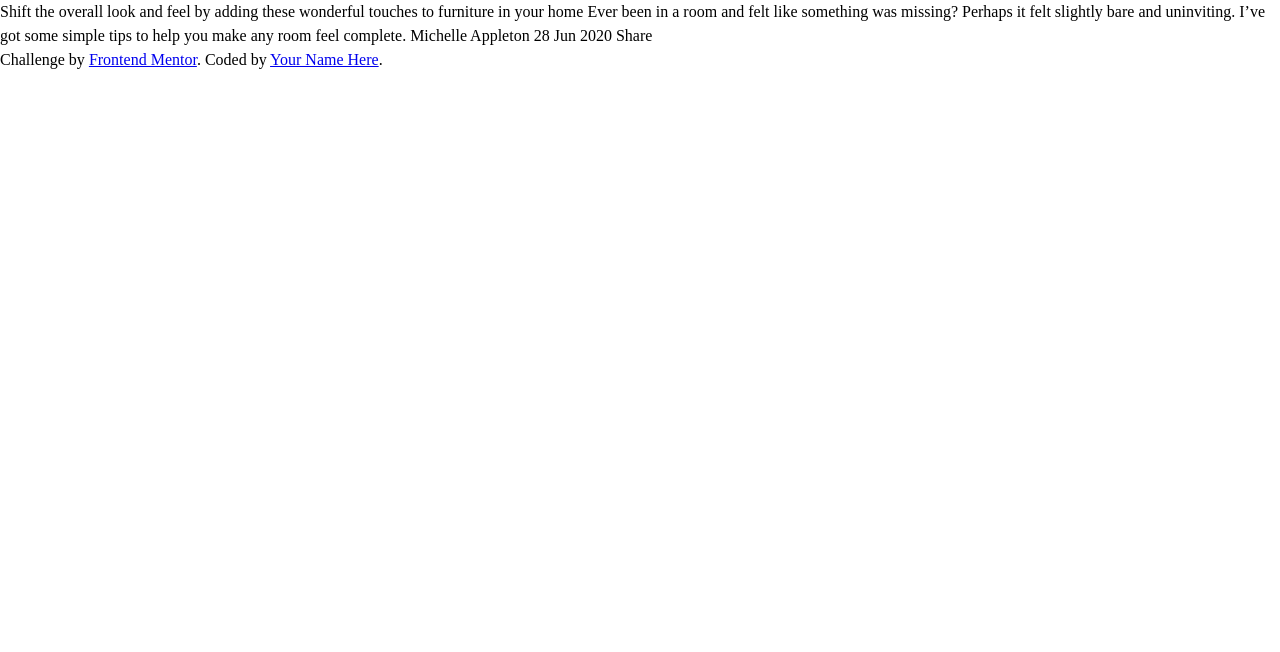
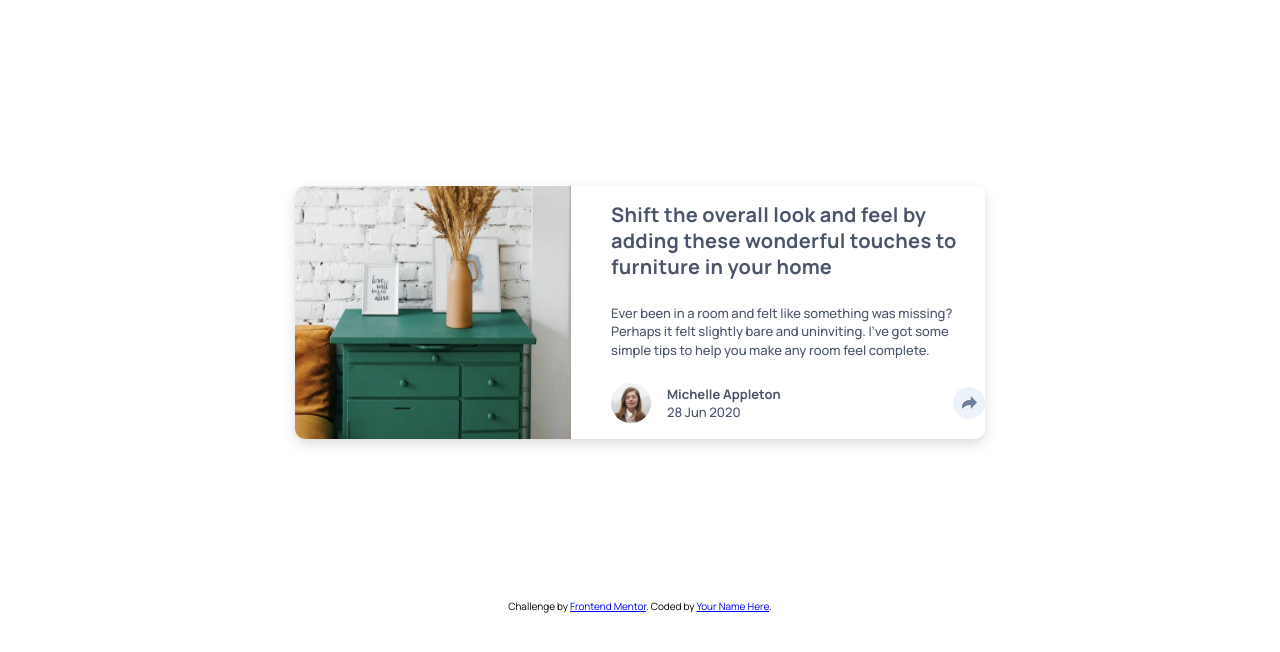
Before and after one commit to ChrisFloresM/ArticlePreviewComponent, a plain HTML site: page index.html in a window 1280 px wide. Drawn offline with Linux system fonts and the light colour scheme.

Commit message:
Finished static layout

```diff
--- a/index.html
+++ b/index.html
@@ -19,19 +19,36 @@
 		<title>Frontend Mentor | Article preview component | Chris Flores</title>
 	</head>
 	<body>
-
-		Shift the overall look and feel by adding these wonderful
-		touches to furniture in your home
-
-		Ever been in a room and felt like something was missing? Perhaps
-		it felt slightly bare and uninviting. I’ve got some simple tips
-		to help you make any room feel complete.
-
-		Michelle Appleton
-		28 Jun 2020
-
-		Share
-
+		<main class="component">
+			<div class="component__img-container">
+				<!--<img class="component__img" src="/img/drawers.jpg" alt="A picture of a plant in a flowerpot over a desk">-->
+			</div>
+			<div class="component__info-container">
+				<h1 class="component__info-intro text-preset-1 bold">
+					Shift the overall look and feel by adding these wonderful
+					touches to furniture in your home
+				</h1>
+				<p class="component__info text-preset-2 medium">
+					Ever been in a room and felt like something was missing? Perhaps
+					it felt slightly bare and uninviting. I’ve got some simple tips
+					to help you make any room feel complete.
+				</p>
+				<div class="component__info-profile">
+					<div class="component__info-img-container">
+						<img class="component__info-profile-img" src="/img/avatar-michelle.jpg" alt="A picture of Michelle Appleton">
+					</div>
+					<div class="component__info-profile-name-date">
+						<p class="component__info-profile-name text-preset-2 bold">Michelle Appleton</p>
+						<p class="component__info-profile-date text-preset-2 medium">28 Jun 2020</p>
+					</div>
+					<div class="component__share">
+						<button class="component__btn-share">
+							<svg xmlns="http://www.w3.org/2000/svg" width="15" height="13"><path fill="currentColor" d="M15 6.495L8.766.014V3.88H7.441C3.33 3.88 0 7.039 0 10.936v2.049l.589-.612C2.59 10.294 5.422 9.11 8.39 9.11h.375v3.867L15 6.495z"/></svg>
+						</button>
+					</div>
+				</div>
+			</div>
+		</main>
 		<footer>
 			<div class="attribution">
 				Challenge by <a href="https://www.frontendmentor.io?ref=challenge" target="_blank">Frontend Mentor</a>.
--- a/styles/styles.css
+++ b/styles/styles.css
@@ -19,8 +19,8 @@
     --spacing-2000: 160px;
 
     /* Typography */
-    --preset-1-size: 20px;
-    --preset-2-3-size: 13px;
+    --preset-1-size: 2rem;
+    --preset-2-3-size: 1.3rem;
 
     --preset-1-lh: 1.3;
     --preset-2-3-lh: 1.4;
@@ -33,3 +33,138 @@
     --bold: 700;
     --medium: 500;
 }
+
+/* ================ General styles ================ */
+html {
+    font-size: 62.5%;
+}
+
+body {
+    height: 100vh;
+    padding: 0 10vw;
+    display: flex;
+    flex-direction: column;
+    justify-content: center;
+    gap: var(--spacing-2000);
+    align-items: center;
+    font-family: 'Manrope', sans-serif;
+    background-color: var(--white);
+}
+
+/* ================ Main component ================ */
+.component {
+    max-width: 690px;
+    display: flex;
+    border-radius: 10px;
+    overflow: hidden;
+    box-shadow: 0 6px 16px rgba(0, 0, 0, 0.1), 0 3px 6px rgba(0, 0, 0, 0.05);
+}
+
+/* Component image */
+.component__img-container {
+    min-width: 40%;
+    background-image: url("../img/drawers.jpg");
+    background-size: 100% 100%;
+    background-repeat: no-repeat;
+    background-position: center;
+}
+
+.component__img {
+    width: 100%;
+    height: 100%;
+    object-fit: cover;
+    object-position: 1px;
+}
+
+/* Component info */
+.component__info-container {
+    padding: var(--spacing-200) 0 var(--spacing-200) var(--spacing-500);
+    display: flex;
+    flex-direction: column;
+    gap: var(--spacing-300);
+}
+
+/* Profile */
+.component__info-profile {
+    display: flex;
+    align-items: center;
+    gap: var(--spacing-200);
+}
+
+.component__info-profile-img {
+    width: 40px;
+    border-radius: 50%;
+}
+
+.component__share {
+    margin-left: auto;
+}
+
+.component__btn-share {
+    width: 32px;
+    height: 32px;
+    border-radius: 50%;
+    border: none;
+    display: flex;
+    justify-content: center;
+    align-items: center;
+    background-color: var(--grey-200);
+}
+
+.component__btn-share svg {
+    color: var(--grey-500);
+}
+
+.component__btn-share:hover {
+    background-color: var(--grey-500);
+    cursor: pointer;
+}
+
+.component__btn-share:hover svg {
+    color: var(--grey-200);
+}
+
+/* ================ Text presets ================ */
+.text-preset-1 {
+    font-size: var(--preset-1-size);
+    font-weight: var(--bold);
+    line-height: var(--preset-1-lh);
+    letter-spacing: var(--preset-1-ls);
+    color: var(--grey-900);
+}
+
+.text-preset-2 {
+    font-size: var(--preset-2-3-size);
+    line-height: var(--preset-2-3-lh);
+    letter-spacing: var(--preset-2-ls);
+    color: var(--grey-900);
+}
+
+.bold {
+    font-weight: var(--bold);
+}
+
+.medium {
+    font-weight: var(--medium);
+}
+
+@media (max-width: 48rem) {
+    html {
+        font-size: 50%;
+    }
+    .component__info-container {
+        padding: var(--spacing-500);
+    }
+}
+
+
+@media (max-width: 33rem) {
+    .component {
+        flex-direction: column;
+    }
+
+    .component__img-container {
+        min-width: 100%;
+        height: 200px;
+    }
+}
```
